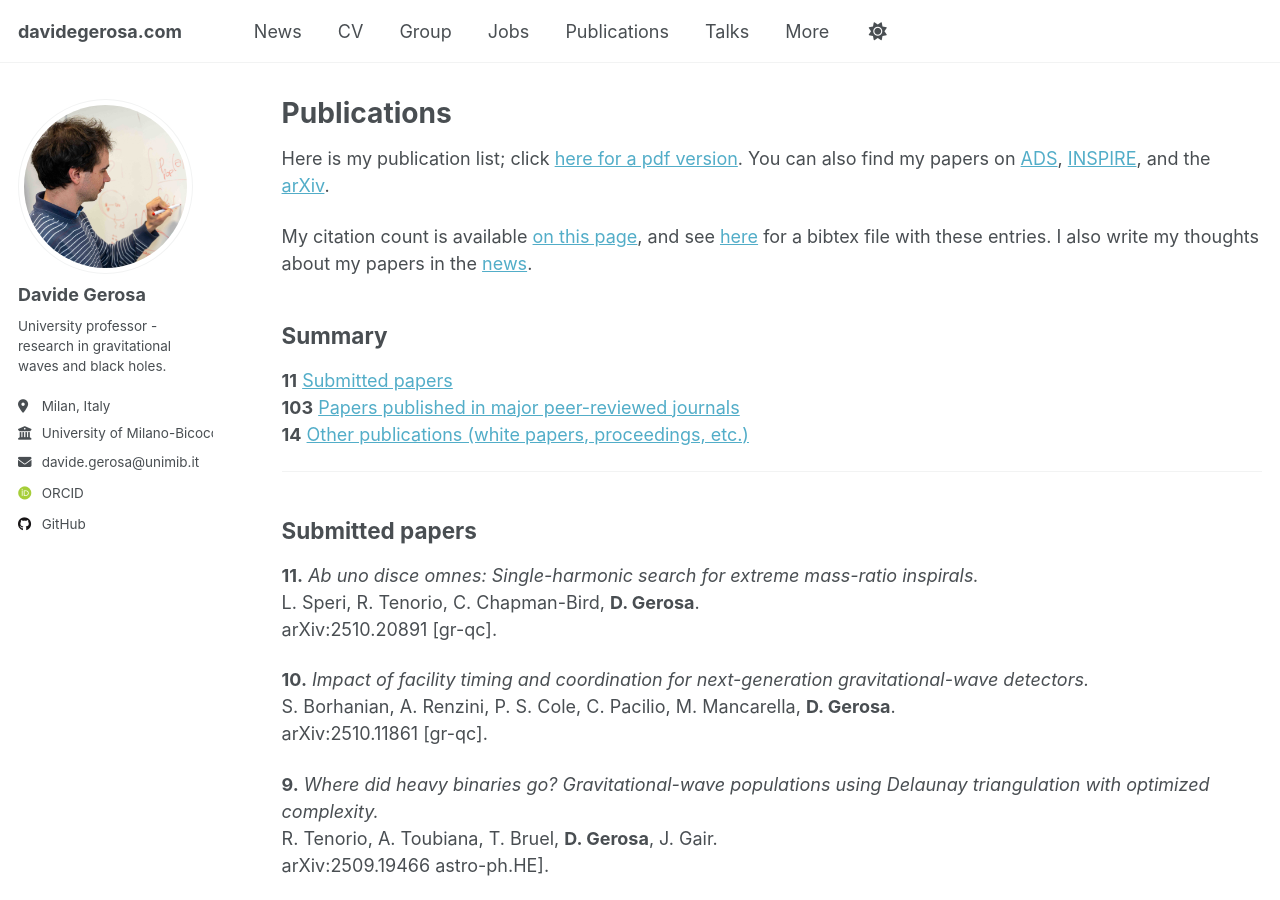
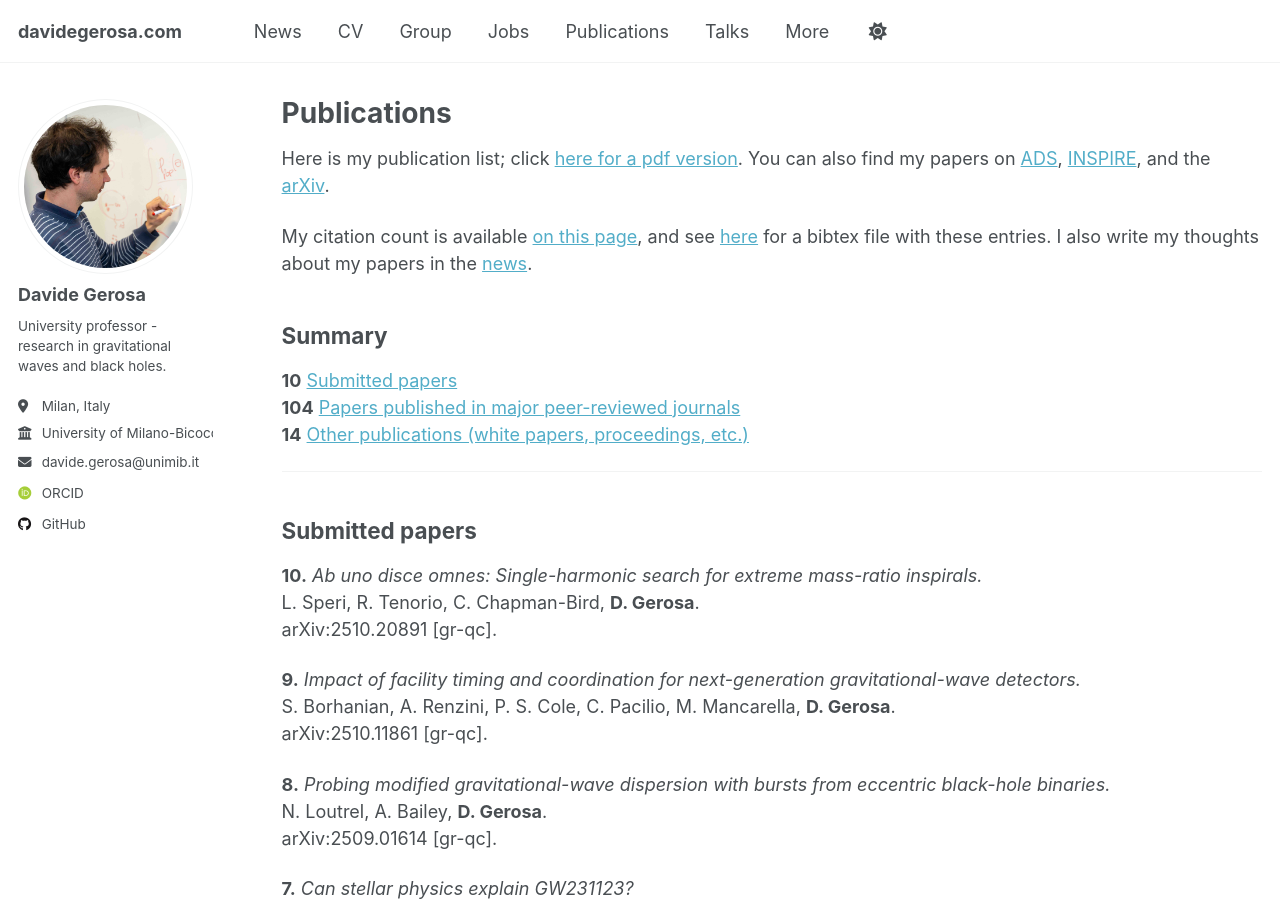
Before and after one commit to dgerosa/website, a Jekyll site: the page built from _pages/publications.md, in a window 1280 px wide and 900 px high. Built offline with Jekyll 4.4.1, drawn with Linux system fonts in a browser that asks for light colours; some web fonts are replaced; some of the changed text lies outside the part shown.

Commit message:
Website update from workflow

```diff
--- a/_pages/_publications.md
+++ b/_pages/_publications.md
@@ -1,6 +1,6 @@
 ## Summary
-**11** [Submitted papers](#submitted-papers)\
-**103** [Papers published in major peer-reviewed journals](#papers-published-in-major-peer-reviewed-journals)\
+**10** [Submitted papers](#submitted-papers)\
+**104** [Papers published in major peer-reviewed journals](#papers-published-in-major-peer-reviewed-journals)\
 **14** [Other publications (white papers, proceedings, etc.)](#other-publications-white-papers-proceedings-etc)
 
 
@@ -8,20 +8,15 @@
 
 ## Submitted papers
 
-**11.**
+**10.**
 *Ab uno disce omnes: Single-harmonic search for extreme mass-ratio inspirals.*\
 L. Speri, R. Tenorio, C. Chapman-Bird, **D. Gerosa**.\
 <a href="https://arxiv.org/abs/2510.20891" style="color: inherit; text-decoration: none;">arXiv:2510.20891 [gr-qc]</a>.
 
-**10.**
+**9.**
 *Impact of facility timing and coordination for next-generation gravitational-wave detectors.*\
 S. Borhanian, A. Renzini, P. S. Cole, C. Pacilio, M. Mancarella, **D. Gerosa**.\
 <a href="https://arxiv.org/abs/2510.11861" style="color: inherit; text-decoration: none;">arXiv:2510.11861 [gr-qc]</a>.
-
-**9.**
-*Where did heavy binaries go? Gravitational-wave populations using Delaunay triangulation with optimized complexity.*\
-R. Tenorio, A. Toubiana, T. Bruel, **D. Gerosa**, J. Gair.\
-<a href="https://arxiv.org/abs/2509.19466" style="color: inherit; text-decoration: none;">arXiv:2509.19466 astro-ph.HE]</a>.
 
 **8.**
 *Probing modified gravitational-wave dispersion with bursts from eccentric black-hole binaries.*\
@@ -67,6 +62,11 @@ A. Klein, G. Pratten, R. Buscicchio, P. Schmidt, C. J. Moore, E. Finch, A. Bonin
 ---
 
 ## Papers published in major peer-reviewed journals
+
+**104.**
+*Where did heavy binaries go? Gravitational-wave populations using Delaunay triangulation with optimized complexity.*\
+R. Tenorio, A. Toubiana, T. Bruel, **D. Gerosa**, J. Gair.\
+Astrophysical Journal in press. <a href="https://arxiv.org/abs/2509.19466" style="color: inherit; text-decoration: none;">arXiv:2509.19466 astro-ph.HE]</a>.
 
 **103.**
 *Bayesian luminosity function estimation in multidepth datasets with selection effects: a case study for $$3<z<5$$ Ly$$\alpha$$ emitters.*\
```
Also changed, not shown: other parts of _pages/_publications.md (+1 -1 lines), _pages/_citations.md (+27 -27 lines), _pages/_group.md (+1 -1 lines), _pages/_talks.md (+1 -1 lines).
